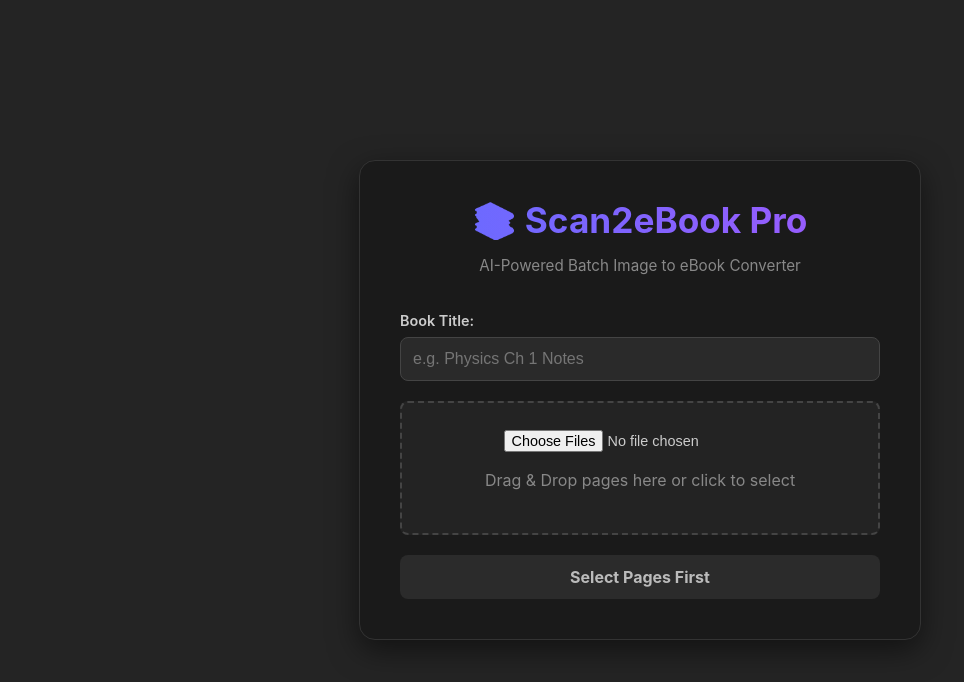
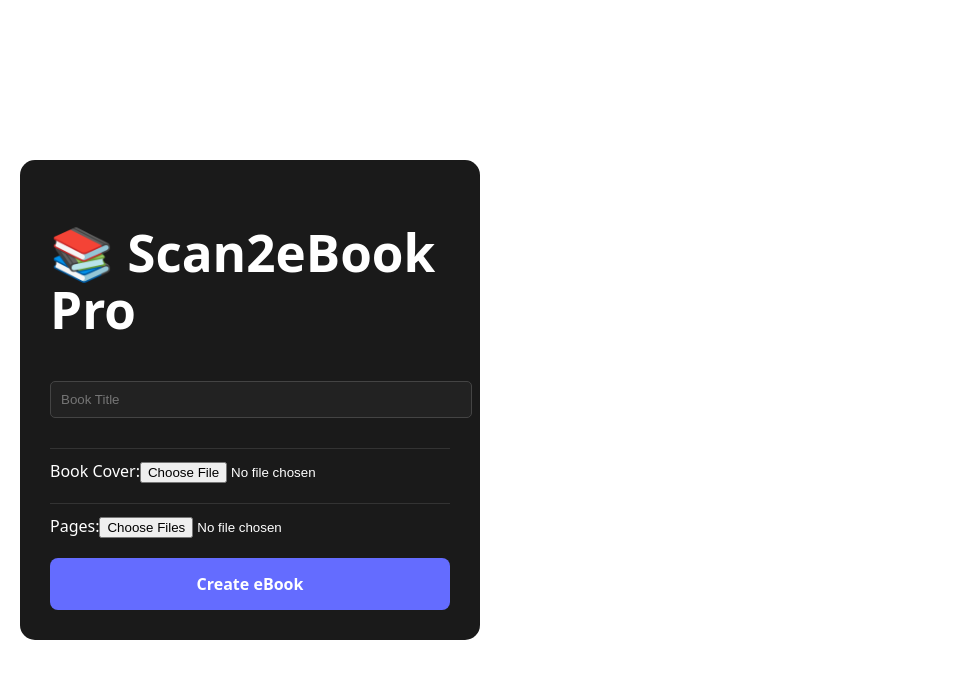
Before and after one commit to hasanmujtaba2006/Scan2eBook-AI, a React app in the folder frontend/: page / in a window 1280 px wide. Shown: the top 682 px of the page, without its empty margins (0-964 px from the left). Built offline with nearby package versions, Linux system fonts and the light colour scheme; the HTML template or start-up script is replaced by a standard one.

Commit message:
Feature: Added custom book cover support and updated UI

```diff
--- a/frontend/src/App.css
+++ b/frontend/src/App.css
@@ -1,166 +1,9 @@
-/* --- 1. FORCE SCREEN CENTERING --- */
-html, body {
-  height: 100%;
-  margin: 0;
-  padding: 0;
-  background-color: #242424;
-  font-family: Inter, system-ui, Avenir, Helvetica, Arial, sans-serif;
-}
-
-#root {
-  /* This ensures the React "Root" takes up the whole screen */
-  width: 100%;
-  height: 100%;
-  display: flex;
-  justify-content: center; /* Center Horizontally */
-  align-items: center;     /* Center Vertically */
-}
-
-/* --- 2. COMPONENT STYLES --- */
-
-.container {
-  width: 100%;
-  display: flex;
-  justify-content: center;
-}
-
-.card {
-  background: #1a1a1a;
-  padding: 2.5rem;
-  border-radius: 16px;
-  box-shadow: 0 10px 30px rgba(0,0,0,0.5);
-  border: 1px solid #333;
-  width: 100%;
-  max-width: 480px; /* Limits width so it looks like a nice card */
-  text-align: center;
-}
-
-h1 {
-  font-size: 2.2em;
-  margin-top: 0;
-  margin-bottom: 0.2em;
-  background: linear-gradient(90deg, #646cff, #9f5afd);
-  -webkit-background-clip: text;
-  -webkit-text-fill-color: transparent;
-}
-
-.subtitle { color: #888; margin-bottom: 2rem; font-size: 0.95rem; }
-
-/* INPUT FIELDS */
-.input-group {
-  text-align: left;
-  margin-bottom: 15px;
-}
-.input-group label {
-  display: block;
-  margin-bottom: 6px;
-  color: #ccc;
-  font-weight: 600;
-  font-size: 0.9rem;
-}
-.text-input {
-  width: 100%;
-  padding: 12px;
-  border-radius: 8px;
-  border: 1px solid #444;
-  background: #2a2a2a;
-  color: white;
-  font-size: 1rem;
-  box-sizing: border-box; /* Prevents padding from breaking width */
-  transition: border-color 0.2s;
-}
-.text-input:focus {
-  border-color: #646cff;
-  outline: none;
-}
-
-/* UPLOAD ZONE */
-.upload-zone {
-  margin: 20px 0;
-  padding: 25px;
-  border: 2px dashed #444;
-  border-radius: 8px;
-  background: #232323;
-  color: #888;
-  cursor: pointer;
-  transition: border-color 0.2s;
-}
-.upload-zone:hover { border-color: #646cff; }
-input[type="file"] { font-size: 0.9rem; color: #ccc; }
-
-/* PREVIEW GRID */
-.preview-grid {
-  display: flex;
-  gap: 10px;
-  overflow-x: auto;
-  padding: 10px 0;
-  margin-bottom: 20px;
-  justify-content: center; /* Centers thumbnails if there are only a few */
-}
-.preview-item img {
-  width: 60px;
-  height: 80px;
-  object-fit: cover;
-  border-radius: 4px;
-  border: 2px solid #555;
-}
-.preview-item span {
-  display: block;
-  font-size: 0.7rem;
-  color: #666;
-  margin-top: 4px;
-}
-
-/* BUTTONS */
-.primary-btn {
-  background-color: #646cff;
-  color: white;
-  border: none;
-  padding: 12px 24px;
-  font-size: 1rem;
-  border-radius: 8px;
-  cursor: pointer;
-  font-weight: bold;
-  width: 100%;
-  transition: background 0.2s;
-}
-.primary-btn:hover { background-color: #535bf2; }
-.primary-btn:disabled { background-color: #333; cursor: not-allowed; opacity: 0.7; }
-
-.download-btn {
-  display: block;
-  width: 100%;
-  background-color: #4CAF50;
-  color: white;
-  padding: 12px 0;
-  text-decoration: none;
-  border-radius: 8px;
-  font-weight: bold;
-  margin-top: 15px;
-  text-align: center;
-  box-sizing: border-box;
-}
-.download-btn:hover { background-color: #45a049; }
-
-.reset-btn {
-  display: block;
-  margin: 15px auto 0;
-  background: none;
-  border: none;
-  color: #888;
-  cursor: pointer;
-  text-decoration: underline;
-  font-size: 0.9rem;
-}
-
-/* SPINNER */
-.spinner {
-  border: 3px solid #333;
-  border-top: 3px solid #646cff;
-  border-radius: 50%;
-  width: 30px;
-  height: 30px;
-  animation: spin 1s linear infinite;
-  margin: 0 auto 10px;
-}
-@keyframes spin { 0% { transform: rotate(0deg); } 100% { transform: rotate(360deg); } }
+.container { display: flex; justify-content: center; padding: 20px; color: white; }
+.card { background: #1a1a1a; padding: 30px; border-radius: 15px; width: 400px; text-align: left; }
+.text-input { width: 100%; padding: 10px; margin: 10px 0; border-radius: 5px; border: 1px solid #444; background: #222; color: white; }
+.upload-section { margin: 20px 0; border-top: 1px solid #333; padding-top: 10px; }
+.cover-preview { width: 100px; height: 140px; object-fit: cover; margin-top: 10px; border-radius: 5px; border: 2px solid #646cff; }
+.primary-btn { width: 100%; padding: 15px; background: #646cff; color: white; border: none; border-radius: 8px; font-weight: bold; cursor: pointer; }
+.bar { width: 100%; height: 10px; background: #333; border-radius: 5px; margin-top: 10px; }
+.fill { height: 100%; background: #646cff; border-radius: 5px; transition: width 0.5s; }
+.download-btn { display: block; text-align: center; background: #4CAF50; padding: 15px; border-radius: 8px; color: white; text-decoration: none; font-weight: bold; }
--- a/frontend/src/App.jsx
+++ b/frontend/src/App.jsx
@@ -1,184 +1,87 @@
 import { useState } from 'react'
 import './App.css'
 
-// CONFIGURATION: Ensure this matches your Render URL
 const API_BASE_URL = "https://scan2ebook-ai.onrender.com";
 
 function App() {
-  const [files, setFiles] = useState([])
-  const [previews, setPreviews] = useState([])
-  const [bookTitle, setBookTitle] = useState("")
+  const [files, setFiles] = useState([]);
+  const [cover, setCover] = useState(null);
+  const [coverPreview, setCoverPreview] = useState(null);
+  const [title, setTitle] = useState("");
+  const [status, setStatus] = useState("idle");
+  const [progress, setProgress] = useState(0);
+  const [msg, setMsg] = useState("");
+  const [dlUrl, setDlUrl] = useState("");
 
-  // Status and Progress states
-  const [status, setStatus] = useState("idle") // idle, processing, success, error
-  const [progress, setProgress] = useState(0)
-  const [statusMessage, setStatusMessage] = useState("")
-  const [downloadUrl, setDownloadUrl] = useState("")
-
-  // Handle file selection and generate previews
-  const handleFileChange = (e) => {
-    if (e.target.files) {
-      const selectedFiles = Array.from(e.target.files);
-      setFiles(selectedFiles);
-
-      // Create object URLs for image previews
-      const newPreviews = selectedFiles.map(file => URL.createObjectURL(file));
-      setPreviews(newPreviews);
+  const handleCover = (e) => {
+    const file = e.target.files[0];
+    if (file) {
+      setCover(file);
+      setCoverPreview(URL.createObjectURL(file));
     }
   };
 
   const handleUpload = async () => {
     if (!files.length) return;
-
-    // Reset states for a new conversion
     setStatus("processing");
-    setProgress(0);
-    setStatusMessage("Uploading images to server...");
+    setMsg("Uploading...");
 
     const formData = new FormData();
-    for (let i = 0; i < files.length; i++) {
-        formData.append("files", files[i]);
-    }
-
-    // Send title (Backend defaults to "Scanned Book" if not used)
-    formData.append("title", bookTitle || "My Scanned Book");
+    files.forEach(f => formData.append("files", f));
+    if (cover) formData.append("cover", cover);
+    formData.append("title", title || "My Scanned Book");
 
     try {
-      // 1. Initial Request to get the Task ID
-      const uploadRes = await fetch(`${API_BASE_URL}/upload`, {
-        method: 'POST',
-        body: formData,
-      });
+      const res = await fetch(`${API_BASE_URL}/upload`, { method: 'POST', body: formData });
+      const { task_id } = await res.json();
 
-      if (!uploadRes.ok) throw new Error("Upload failed");
+      const interval = setInterval(async () => {
+        const sRes = await fetch(`${API_BASE_URL}/status/${task_id}`);
+        const data = await sRes.json();
+        setProgress(data.progress);
+        setMsg(data.message);
 
-      const { task_id } = await uploadRes.json();
-
-      // 2. Poll the server for status every 2 seconds
-      const intervalId = setInterval(async () => {
-        try {
-          const statusRes = await fetch(`${API_BASE_URL}/status/${task_id}`);
-          const data = await statusRes.json();
-
-          // Sync progress and message from the Python backend
-          setProgress(data.progress);
-          setStatusMessage(data.message);
-
-          if (data.status === 'completed') {
-            clearInterval(intervalId);
-            // Construct the download URL using the backend's response
-            setDownloadUrl(`${API_BASE_URL}${data.download_url}`);
-            setStatus("success");
-          }
-
-          if (data.status === 'failed') {
-            clearInterval(intervalId);
-            setStatus("error");
-            setStatusMessage(data.message || "Something went wrong during conversion.");
-          }
-
-        } catch (err) {
-          console.error("Polling error:", err);
-          clearInterval(intervalId);
+        if (data.status === 'completed') {
+          clearInterval(interval);
+          setDlUrl(`${API_BASE_URL}${data.download_url}`);
+          setStatus("success");
+        } else if (data.status === 'failed') {
+          clearInterval(interval);
           setStatus("error");
-          setStatusMessage("Lost connection to the server.");
         }
       }, 2000);
-
-    } catch (error) {
-      console.error("Upload error:", error);
-      setStatus("error");
-      setStatusMessage("Could not connect to the processing server.");
-    }
+    } catch (e) { setStatus("error"); }
   };
 
   return (
     <div className="container">
       <div className="card">
         <h1>📚 Scan2eBook Pro</h1>
-        <p className="subtitle">AI-Powered Batch Image to eBook Converter</p>
+        <input type="text" placeholder="Book Title" value={title} onChange={e => setTitle(e.target.value)} className="text-input" />
 
-        {/* 1. Title Input */}
-        <div className="input-group">
-          <label>Book Title:</label>
-          <input
-            type="text"
-            placeholder="e.g. Physics Ch 1 Notes"
-            value={bookTitle}
-            onChange={(e) => setBookTitle(e.target.value)}
-            className="text-input"
-          />
+        <div className="upload-section">
+          <label>Book Cover:</label>
+          <input type="file" onChange={handleCover} accept="image/*" />
+          {coverPreview && <img src={coverPreview} className="cover-preview" alt="cover" />}
         </div>
 
-        {/* 2. Upload Zone */}
-        <div className="upload-zone">
-          <input type="file" onChange={handleFileChange} accept="image/*" multiple />
-          {files.length === 0 && <p>Drag & Drop pages here or click to select</p>}
+        <div className="upload-section">
+          <label>Pages:</label>
+          <input type="file" multiple onChange={e => setFiles(Array.from(e.target.files))} accept="image/*" />
         </div>
 
-        {/* 3. Previews */}
-        {previews.length > 0 && (
-          <div className="preview-grid">
-            {previews.map((src, index) => (
-              <div key={index} className="preview-item">
-                <img src={src} alt={`Page ${index + 1}`} />
-                <span>Pg {index + 1}</span>
-              </div>
-            ))}
+        {status === "idle" && <button onClick={handleUpload} className="primary-btn">Create eBook</button>}
+
+        {status === "processing" && (
+          <div className="prog-container">
+            <p>{msg}</p>
+            <div className="bar"><div className="fill" style={{width: `${progress}%`}}></div></div>
           </div>
         )}
 
-        {/* 4. Convert Button */}
-        {status === "idle" && (
-          <button onClick={handleUpload} disabled={files.length === 0} className="primary-btn">
-            {files.length > 0 ? `✨ Convert ${files.length} Pages` : "Select Pages First"}
-          </button>
-        )}
-
-        {/* 5. Processing / Progress Bar */}
-        {status === "processing" && (
-          <div className="loading">
-            <div className="spinner"></div>
-            <p className="loading-text">🤖 {statusMessage}</p>
-
-            <div className="progress-container" style={{ width: '100%', backgroundColor: '#222', borderRadius: '10px', marginTop: '15px', border: '1px solid #444' }}>
-              <div className="progress-bar" style={{
-                width: `${progress}%`,
-                height: '10px',
-                backgroundColor: '#646cff',
-                borderRadius: '10px',
-                transition: 'width 0.4s ease-in-out'
-              }}></div>
-            </div>
-            <p style={{textAlign: 'right', fontSize: '0.8rem', marginTop: '5px', color: '#888'}}>{progress}%</p>
-          </div>
-        )}
-
-        {/* 6. Download / Success */}
-        {status === "success" && (
-          <div className="success">
-            <h2>🎉 Conversion Finished!</h2>
-            <p>Your eBook is ready for download.</p>
-            <a href={downloadUrl} className="download-btn">
-              Download .EPUB ⬇️
-            </a>
-            <button onClick={() => {setStatus("idle"); setFiles([]); setPreviews([]); setProgress(0);}} className="reset-btn">
-              Convert Another Book
-            </button>
-          </div>
-        )}
-
-        {/* 7. Error State */}
-        {status === "error" && (
-            <div className="error">
-                <h3>⚠️ Processing Error</h3>
-                <p>{statusMessage}</p>
-                <button onClick={() => setStatus("idle")} className="primary-btn">Try Again</button>
-            </div>
-        )}
+        {status === "success" && <a href={dlUrl} className="download-btn">Download .EPUB ⬇️</a>}
       </div>
     </div>
-  )
+  );
 }
-
-export default App
+export default App;
```
Also changed, not shown: 1 other file (tests, documents, lock files or other folders).
